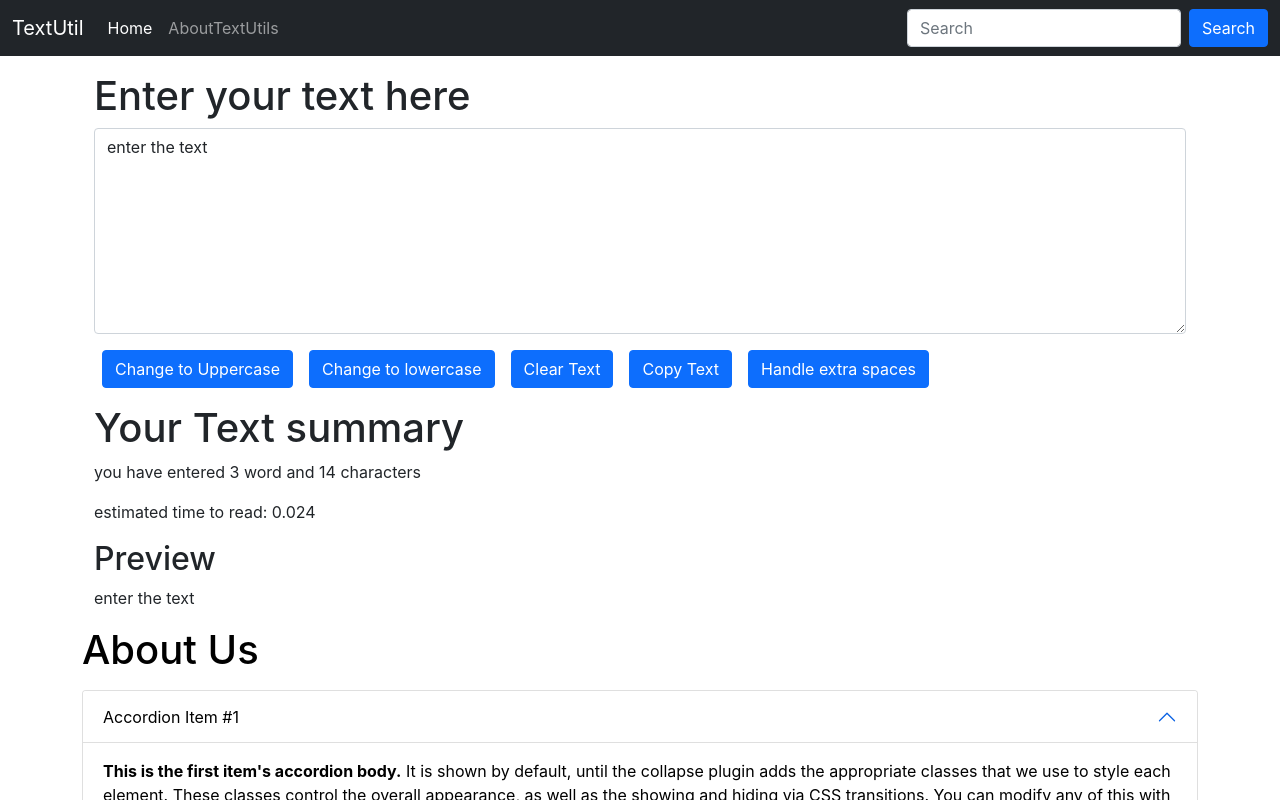
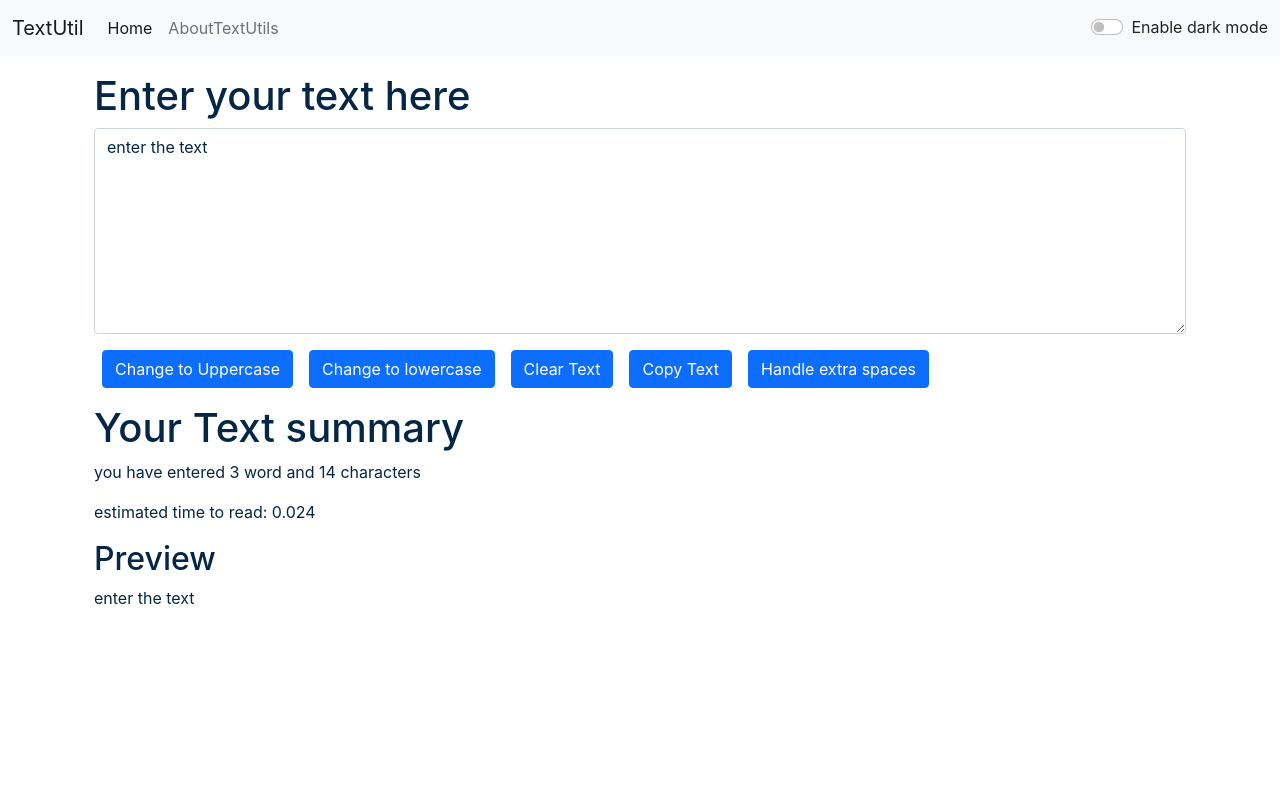
Before and after one commit to Harimohan46651/reactLearning, a React (Create React App) app: page / in a window 1280 px wide. Shown: the top 800 px of the page. Built offline with nearby package versions, Linux system fonts and the light colour scheme.

Commit message:
lecture 12
changed color of background for all and added switch to toggle dark and light mode

```diff
--- a/src/App.js
+++ b/src/App.js
@@ -1,15 +1,29 @@
 import './App.css';
-import About from './components/About';
+// import About from './components/About';
 import Navbar from './components/Navbar';
 import Textform from './components/Textform';
+import React,{useState} from 'react'
+
 function App() {
+  const[mode, setMode] = useState('light')
+  const toggleMode = ()=>{
+    if(mode === 'dark')
+    {
+       setMode('light')
+       document.body.style.backgroundColor='white';
+    }
+    else{
+      setMode('dark')
+      document.body.style.backgroundColor='#052645';
+    }
+}
   return (
     <>
-    <Navbar title= "TextUtil" about="AboutTextUtils"/>
+    <Navbar title= "TextUtil" about="AboutTextUtils" mode= {mode} toggleMode={toggleMode}/>
     <div className='container my-3'>
-      <Textform heading="Enter your text here"/>
+      <Textform heading="Enter your text here" mode= {mode}/>
     </div>
-    <About/>
+    {/* <About/> */}
 
     </>
   );
--- a/src/components/Navbar.js
+++ b/src/components/Navbar.js
@@ -3,7 +3,7 @@
 
 export default function Navbar(props) {
   return (
-    <nav className="navbar navbar-expand-lg navbar-dark bg-dark">
+    <nav className={`navbar navbar-expand-lg navbar-${props.mode} bg-${props.mode}`}>
     <div className="container-fluid">
       <a className="navbar-brand" href="/">{props.title}</a>
       <button className="navbar-toggler" type="button" data-bs-toggle="collapse" data-bs-target="#navbarSupportedContent" aria-controls="navbarSupportedContent" aria-expanded="false" aria-label="Toggle navigation">
@@ -18,10 +18,14 @@
             <a className="nav-link" href="/">{props.about}</a>
           </li>
         </ul>
-        <form className="d-flex" role="search">
+        {/* <form className="d-flex" role="search">
           <input className="form-control me-2" type="search" placeholder="Search" aria-label="Search"/>
           <button className="btn btn-primary" type="submit" >Search</button>
-        </form>
+        </form> */}
+        <div className={`form-check form-switch text-${props.mode === 'dark'? 'light':'dark'}`}>
+            <input className="form-check-input" type="checkbox" role="switch" id="flexSwitchCheckDefault" onClick={props.toggleMode}/>
+            <label className="form-check-label" htmlfor="flexSwitchCheckDefault">{`Enable dark mode`}</label>
+        </div>
       </div>
     </div>
   </nav>
--- a/src/components/Textform.js
+++ b/src/components/Textform.js
@@ -30,10 +30,10 @@
     }
   return (
     <>
-        <div className='container'>
-            <h1>{props.heading}</h1>
+        <div className='container' style={{color:props.mode==='dark' ? 'white':'#052645'}}>
+            <h1 >{props.heading}</h1>
             <div className="mb-3">
-            <textarea className="form-control" value = {text} onChange = {handleOnChange} id="myBox" rows="8"></textarea>
+            <textarea className="form-control" value = {text} onChange = {handleOnChange} style={{backgroundColor: props.mode==='dark' ? 'grey':'white', color:props.mode==='dark'?'white':'#052645'}} id="myBox" rows="8" ></textarea>
             </div>
             <button onClick={handleUpClick} className="btn btn-primary mx-2">Change to Uppercase</button>
             <button onClick={handleLoClick} className="btn btn-primary mx-2">Change to lowercase</button>
@@ -42,12 +42,12 @@
             <button onClick={handleExtraSpaces} className="btn btn-primary mx-2">Handle extra spaces</button>
 
         </div>
-        <div className='container my-3'>
+        <div className='container my-3' style={{color:props.mode==='dark'?'white':'#052645'}}>
         <h1>Your Text summary</h1>
         <p>you have entered {text.split(' ').length} word and {text.length} characters </p>
         <p> estimated time to read: {0.008*text.split(' ').length}</p>
         <h2>Preview</h2>
-        <p>{text}</p>
+        <p>{text.length>0 ? text:'enter some chars to preview'}</p>
         </div>
     </>
   )
```
